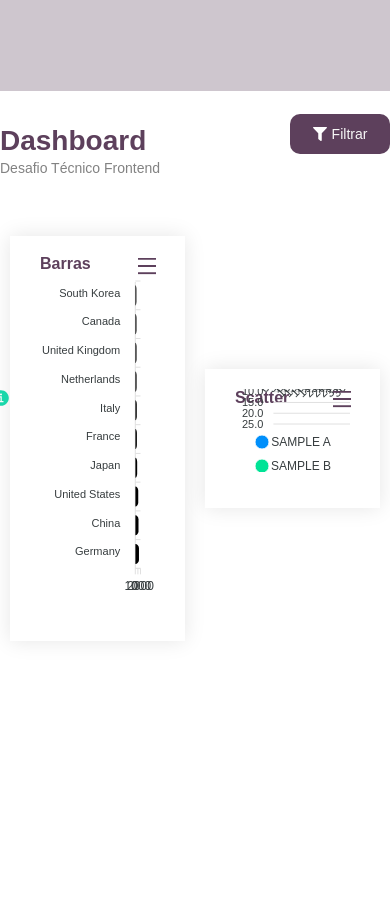
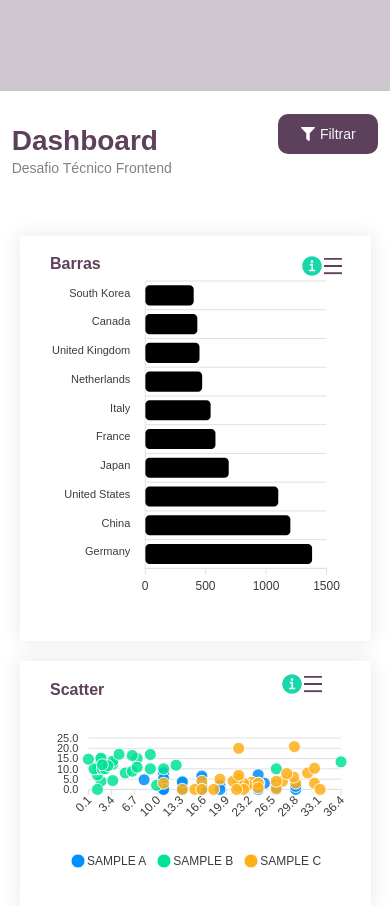
Before and after one commit to charleeslemes/teste-minehr, a React (Create React App) app: page / in a window 390 px wide. Shown: the top 906 px of the page. Before the commit the page ends 844 px from the top, so only its background shows below. Built offline with nearby package versions, Linux system fonts and the light colour scheme.

Commit message:
design responsivo do dashboard

```diff
--- a/src/components/GraphBar/index.js
+++ b/src/components/GraphBar/index.js
@@ -1,5 +1,4 @@
 import { useState } from 'react';
-import './style.css';
 import ApexCharts from 'react-apexcharts';
 import menu from '../../assets/menu.svg';
 import info from '../../assets/info.svg';
@@ -35,16 +34,16 @@ export default function GraphBar(){
               pan:true,
               reset:true,
               customIcons: [{
-                icon: `<img src=${info}>`,
+                icon: `<img src=${info}  width="20px" alt="Gráfico Scatter"> `,
                 title: 'Gráfico Scatter',
-                index:-50,
-                class: 'custom-info',
+                index:-1,
+                class: 'custom-icon custom-info',
                 click: function (chart, options, e) {}
             }]
             },
             export: {
               csv: {
-                filename: undefined,
+                filename: 'GráficoBarras',
                 columnDelimiter: ',',
                 headerCategory: 'category',
                 headerValue: 'value',
@@ -53,10 +52,10 @@ export default function GraphBar(){
                 }
               },
               svg: {
-                filename: undefined,
+                filename:'GráficoBarras',
               },
               png: {
-                filename: undefined,
+                filename: 'GráficoBarras',
               }
             },
             autoSelected: 'zoom'
--- a/src/components/GraphBar/style.css
+++ /dev/null
@@ -1,30 +0,0 @@
-.custom-info{
-   margin-left: -510px ;
-}
-
-
-@media screen and (max-width:1300px){
-    .custom-info{
-        margin-left: -480px ;
-     }
-}
-
-
-@media screen and (max-width:1230px){
-    .custom-info{
-        margin-left: -440px ;
-     }
-}
-
-
-@media screen and (max-width:1160px){
-    .custom-info{
-        margin-left: -400px ;
-     }
-}
-
-@media screen and (max-width:1080px){
-    .custom-info{
-        margin-left: -360px ;
-     }
-}
--- a/src/components/GraphScatter/index.js
+++ b/src/components/GraphScatter/index.js
@@ -2,7 +2,7 @@ import { useState } from 'react';
 import ApexCharts from 'react-apexcharts';
 import menu from '../../assets/menu.svg';
 import info from '../../assets/info.svg';
-import '../GraphBar/style.css';
+
 <style>
 @import url('https://fonts.googleapis.com/css2?family=Montserrat:wght@700&display=swap');
 </style>
@@ -33,25 +33,22 @@ export default function GraphicScatter(){
               fontFamily: 'Montserrat, sans-serif',
               zoom: false,
 
-
-
               toolbar: {
-                show: true,
-                offsetX: 0,
-                offsetY: 0,
+                offsetX: -20,
+                offsetY: -7,
                 tools: {
                   download:`<img src=${menu}>`,
                   customIcons: [{
-                    icon: `<img src=${info}>`,
+                    icon: `<img src=${info}  width="20px" alt="Gráfico Scatter"> `,
                     title: 'Gráfico Scatter',
-                    class: 'custom-info',
-                    index:-50,
+                    class: 'custom-icon',
+                    index:-1,
                     click: function (chart, options, e) {}
                 }]
                 },
                 export: {
                   csv: {
-                    filename: undefined,
+                    filename: 'gráficoScatter',
                     columnDelimiter: ',',
                     headerCategory: 'category',
                     headerValue: 'value',
@@ -60,10 +57,10 @@ export default function GraphicScatter(){
                     }
                   },
                   svg: {
-                    filename: undefined,
+                    filename: 'gráficoScatter',
                   },
                   png: {
-                    filename: undefined,
+                    filename: 'gráficoScatter',
                   }
                 },
                 autoSelected: 'zoom'
@@ -88,7 +85,7 @@ export default function GraphicScatter(){
                 margin: 10,
                 offsetX: 0,
                 offsetY: -7,
-                floating: true,
+                floating: false,
                 style: {
                   fontSize:  '16px',
                   fontWeight:  'bold',
--- a/src/components/Header/styled.js
+++ b/src/components/Header/styled.js
@@ -6,4 +6,5 @@ export const Content_header = styled.div`
     height: 91px;
     background-color: #cec6ce;
 
+
 `;
--- a/src/pages/Dashboard/styled.js
+++ b/src/pages/Dashboard/styled.js
@@ -2,6 +2,7 @@ import styled from "styled-components";
 
 
 export const Titulo_filtro = styled.div`
+    padding: 0 3%;
     width: 100%;
     align-items: center;
     display: flex;
@@ -54,23 +55,38 @@ export const ContainerGraficos = styled.div`
     width: 100%;
     border-radius: 10px;
     max-width: 1300px;
+    position: relative;
     margin: 50px auto 0 auto;
     display: flex;
     justify-content: space-between;
     align-items: center;
+
+
+    @media screen and (max-width: 1200px){
+        flex-direction: column;
+    }
 
 `;
 
 export const BoxBar = styled.div`
     margin: 10px;
     padding: 20px;
-    width: 680px;
+    width: 50%;
     box-shadow: 0 0 20px #0000001A;
+    @media screen and (max-width: 1200px){
+        width: 90%;
+        margin: 10px auto;
+    }
 `;
 
 export const BoxScatter = styled.div`
     margin: 10px;
     padding: 20px;
-    width: 680px;
+    width: 50%;
     box-shadow: 0 0 20px #0000001A;
+
+    @media screen and (max-width: 1200px){
+        width: 90%;
+        margin: 10px auto;
+    }
 `;
```
